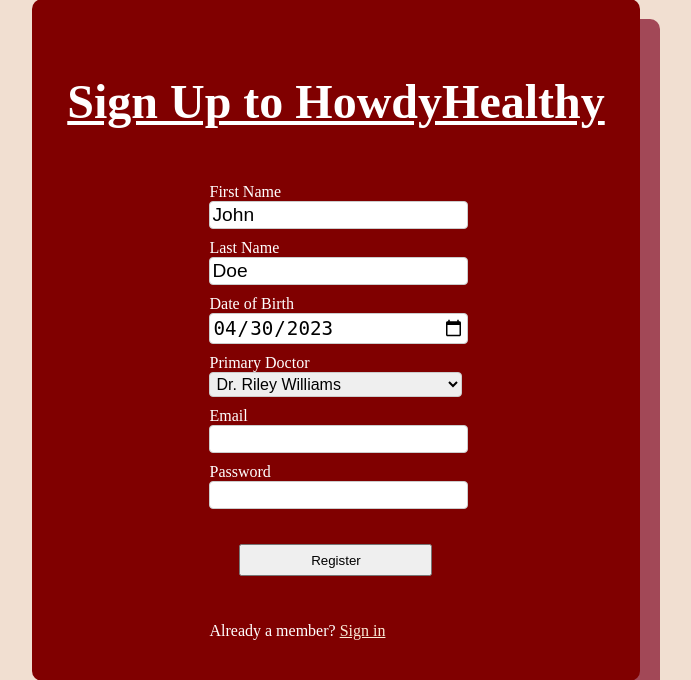
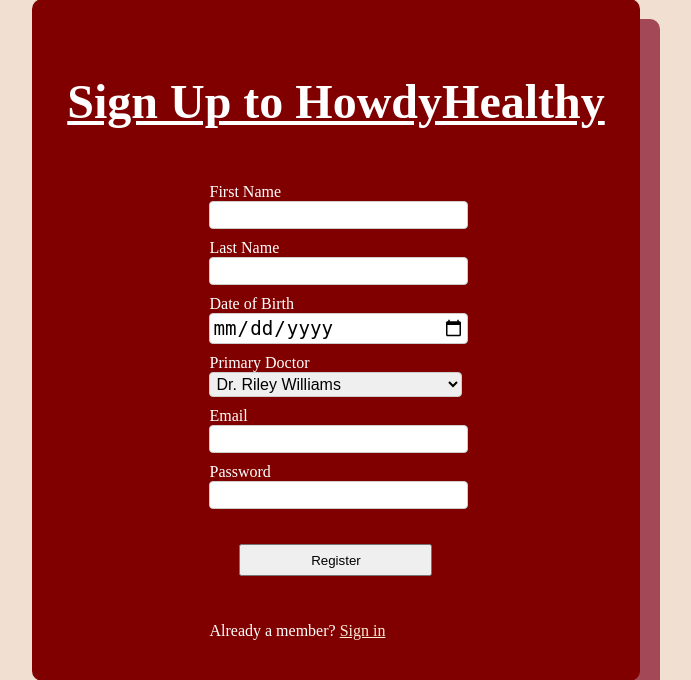
Before and after one commit to cshexin/CSCE_310_Project, a PHP site: page /signup.php in a window 1280 px wide. Shown: the part 60-740 px from the top of the page, without its empty margins (304-995 px from the left). Run offline with PHP 8.4, Linux system fonts and the light colour scheme; the visitor is signed in with stand-in values (Sample User, id 1); data comes from the database, SQL or seed files in the repository.

Commit message:
deleated default values

```diff
--- a/user_authentication/signin_page/signup.php
+++ b/user_authentication/signin_page/signup.php
@@ -159,17 +159,17 @@ if (isset($_POST) && !empty($_POST)) {
         <form method="post" action=<?php echo htmlspecialchars($_SERVER["PHP_SELF"]); ?>>
             <div class="input-group">
                 <label>First Name</label>
-                <input type="text" name="fname" value="John">
+                <input type="text" name="fname">
             </div>
             <div class="input-group">
                 <label>Last Name</label>
-                <input type="text" name="lname" value="Doe">
+                <input type="text" name="lname">
             </div>
 
             <?php if ($_SESSION['isPatient']) { ?>
                 <div class="input-group">
                     <label>Date of Birth</label>
-                    <input type="date" name="dob" value="2023-04-30">
+                    <input type="date" name="dob">
                 </div>
                 <div class="input-group">
                     <label>Primary Doctor</label>
```
